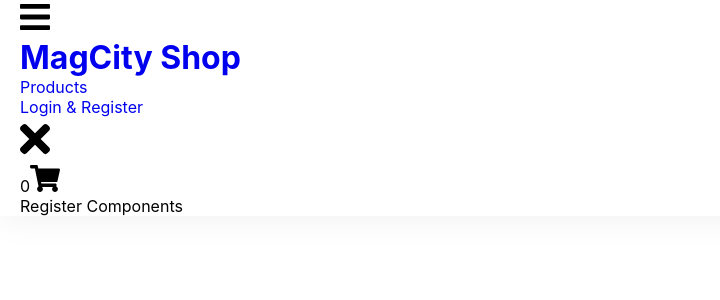
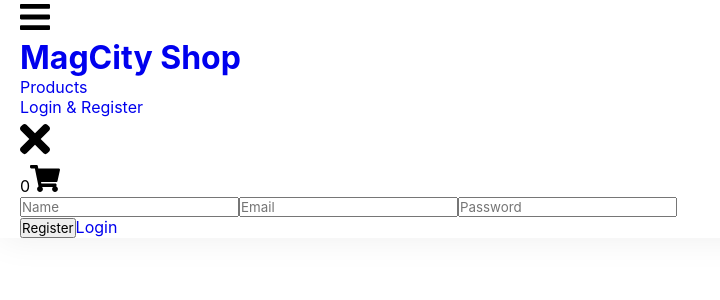
Before and after one commit to Chanuth-silva10/ecommerce-business-managemant-using-react-with-context-api, a React (Create React App) app in the folder frontend/: page /register in a window 1280 px wide. Shown: the top 300 px of the page, without its empty margins (0-720 px from the left). Built offline with nearby package versions, Linux system fonts and the light colour scheme; no server answers.

Commit message:
Creat register page

```diff
--- a/frontend/src/components/mainpages/auth/Register.js
+++ b/frontend/src/components/mainpages/auth/Register.js
@@ -1,10 +1,52 @@
-import React from 'react';
+import React, {useState} from 'react';
+import {Link} from 'react-router-dom'
+import axios from 'axios';
 
 function Register() {
+  const [user, setUser] = useState({
+    name:'', email:'' , password: ''
+  })
+
+  const onChangeInput = (e) => {
+    const {name, value} = e.target;
+    //console.log(e.target)
+    setUser({...user, [name]:value})
+  }
+
+  const registerSubmit = async (e) => {
+    e.preventDefault()
+    try{
+      await axios.post('/user/register', {...user})
+
+      localStorage.setItem('firstLogin', true)
+
+      window.location.href = "/";
+    }catch(err){
+      alert(err.response.data.msg)
+      //console.log(err.response)
+    }
+  }
+
   return (
-  <div>
-      Register Components
+  <div className="login-page">
+    <form onSubmit={registerSubmit}>
+
+         <input type="text" name="name" required
+         placeholder="Name" value={user.name} onChange={onChangeInput}/>
+
+         <input type="email" name="email" required
+         placeholder="Email" value={user.email} onChange={onChangeInput}/>
+
+         <input type="password" name="password" required  autoComplete="on"
+         placeholder="Password" value={user.password} onChange={onChangeInput}/>
+
+         <div className="row">
+            <button type="submit">Register</button>
+            <Link to="/login">Login</Link>
+         </div>
+    </form>
   </div>
+
   )
 }
 
```
